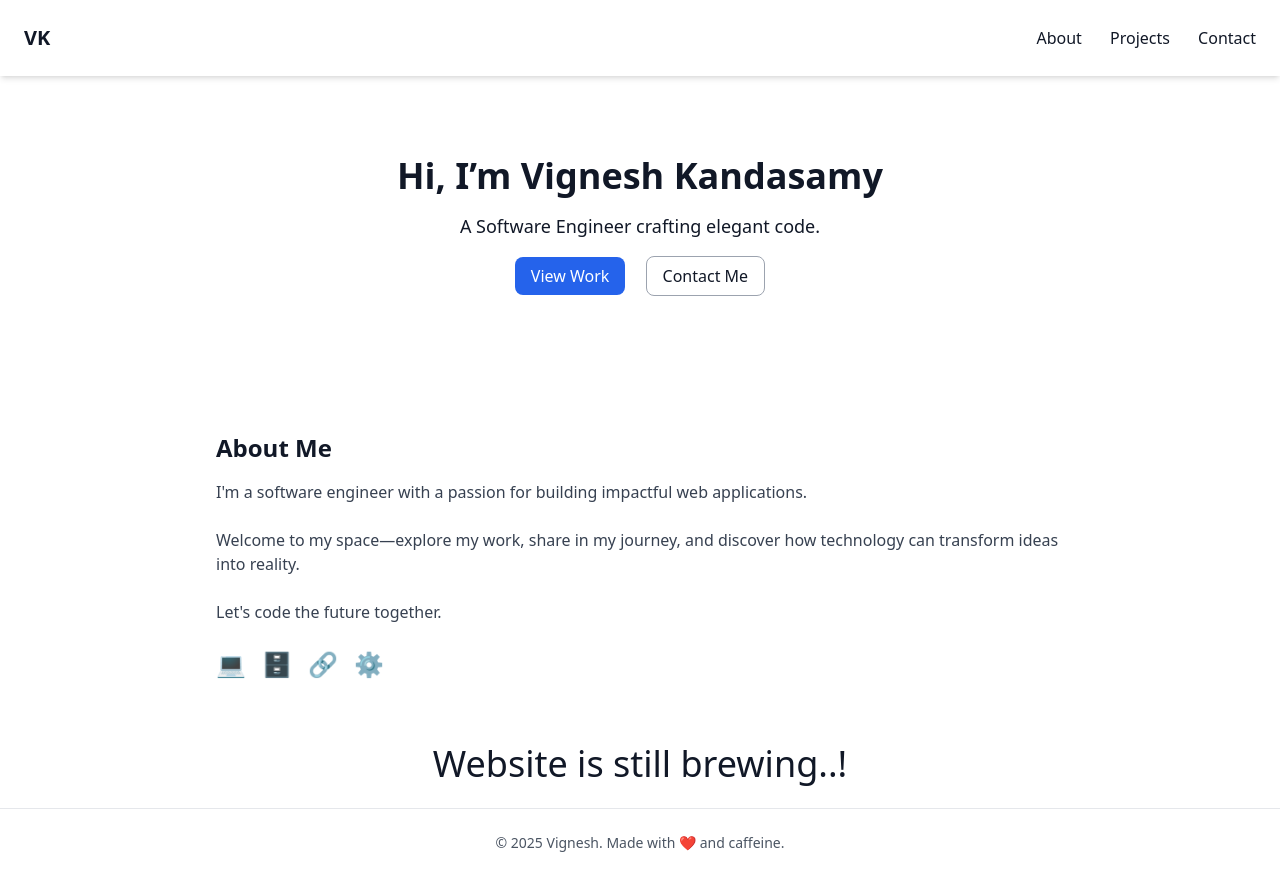
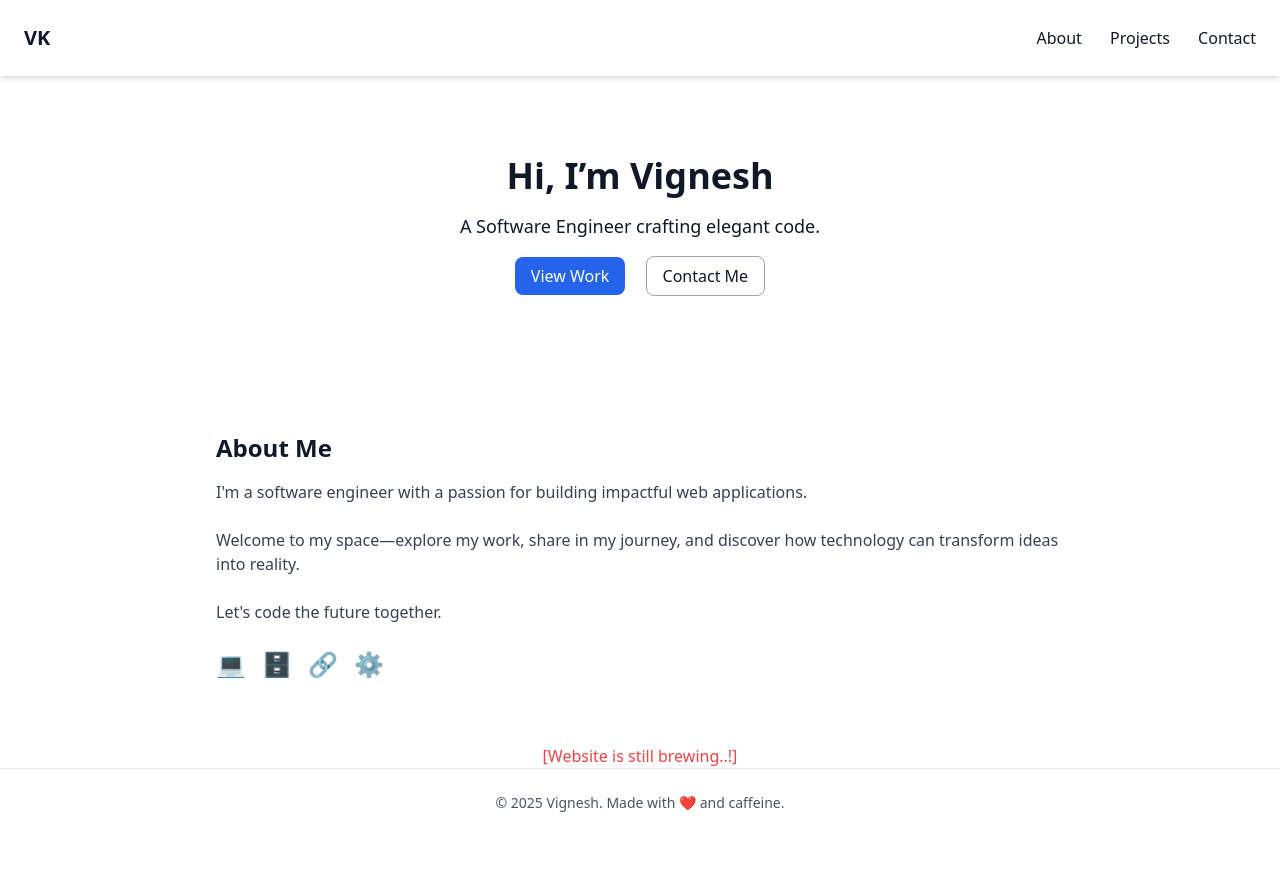
Before and after one commit to svzvicky/svzvicky.github.io, a plain HTML site: page index.html in a window 1280 px wide. After the commit the page ends 837 px from the top, so only its background shows below. Drawn offline with nearby package versions, Linux system fonts and the light colour scheme.

Commit message:
minor changes

```diff
--- a/index.html
+++ b/index.html
@@ -20,7 +20,7 @@
 
     <!-- Hero -->
     <section class="text-center py-20">
-      <h2 class="text-4xl font-bold">Hi, I’m Vignesh Kandasamy</h2>
+      <h2 class="text-4xl font-bold">Hi, I’m Vignesh</h2>
       <p class="mt-4 text-lg">A Software Engineer crafting elegant code.</p>
       <div class="mt-6 space-x-4">
         <a href="#projects" class="px-4 py-2 bg-blue-600 text-white rounded-lg">View Work</a>
@@ -47,8 +47,8 @@
     </section>
 
     <section id="message" class="text-center">
-        <p class="border-3 border-dotted text-4xl mb-6">
-          </svg>Website is still brewing..!</p>
+        <p class="text-red-500 dark:text-gray-400">
+          </svg>[Website is still brewing..!]</p>
     </section>
 
     <!-- Footer -->
```
